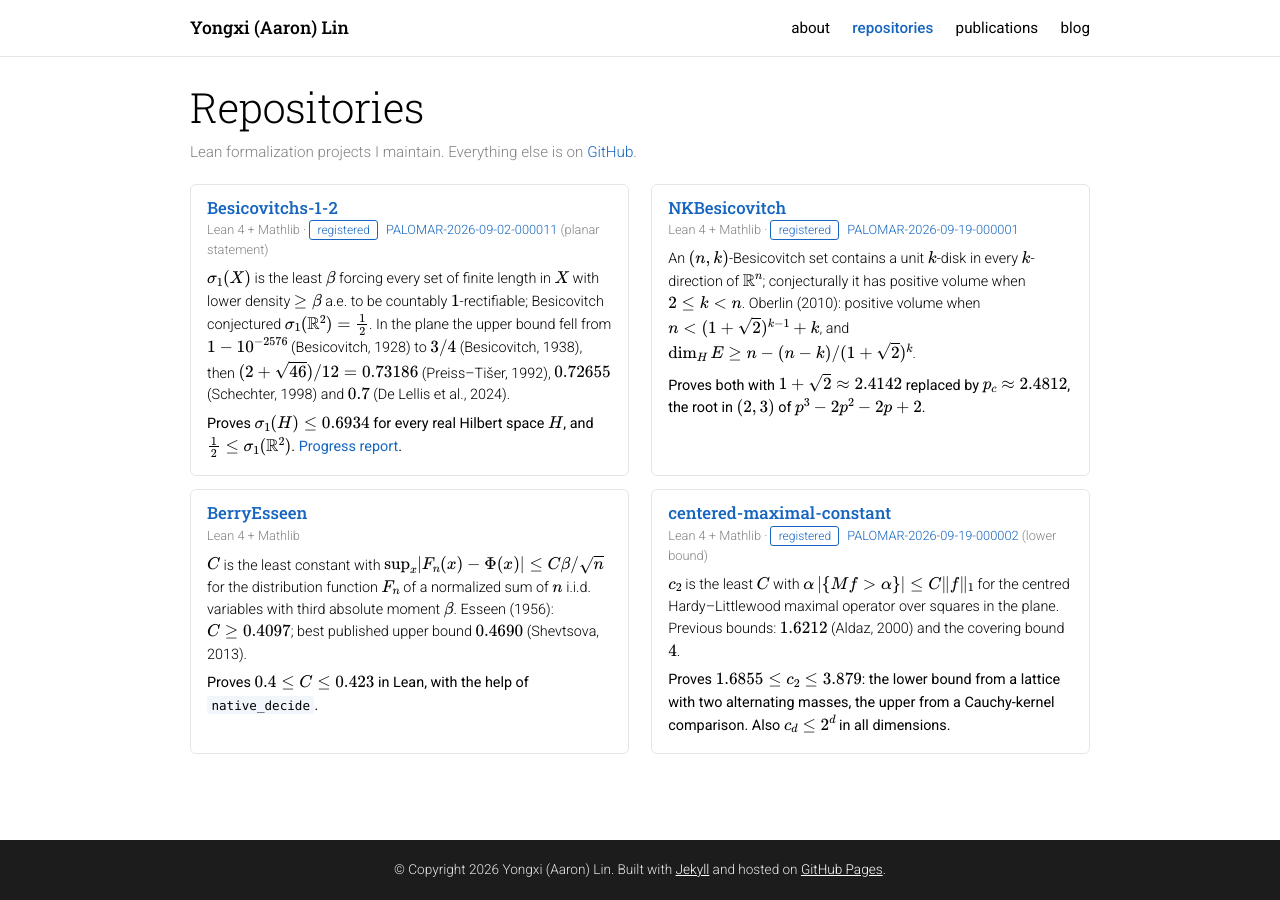
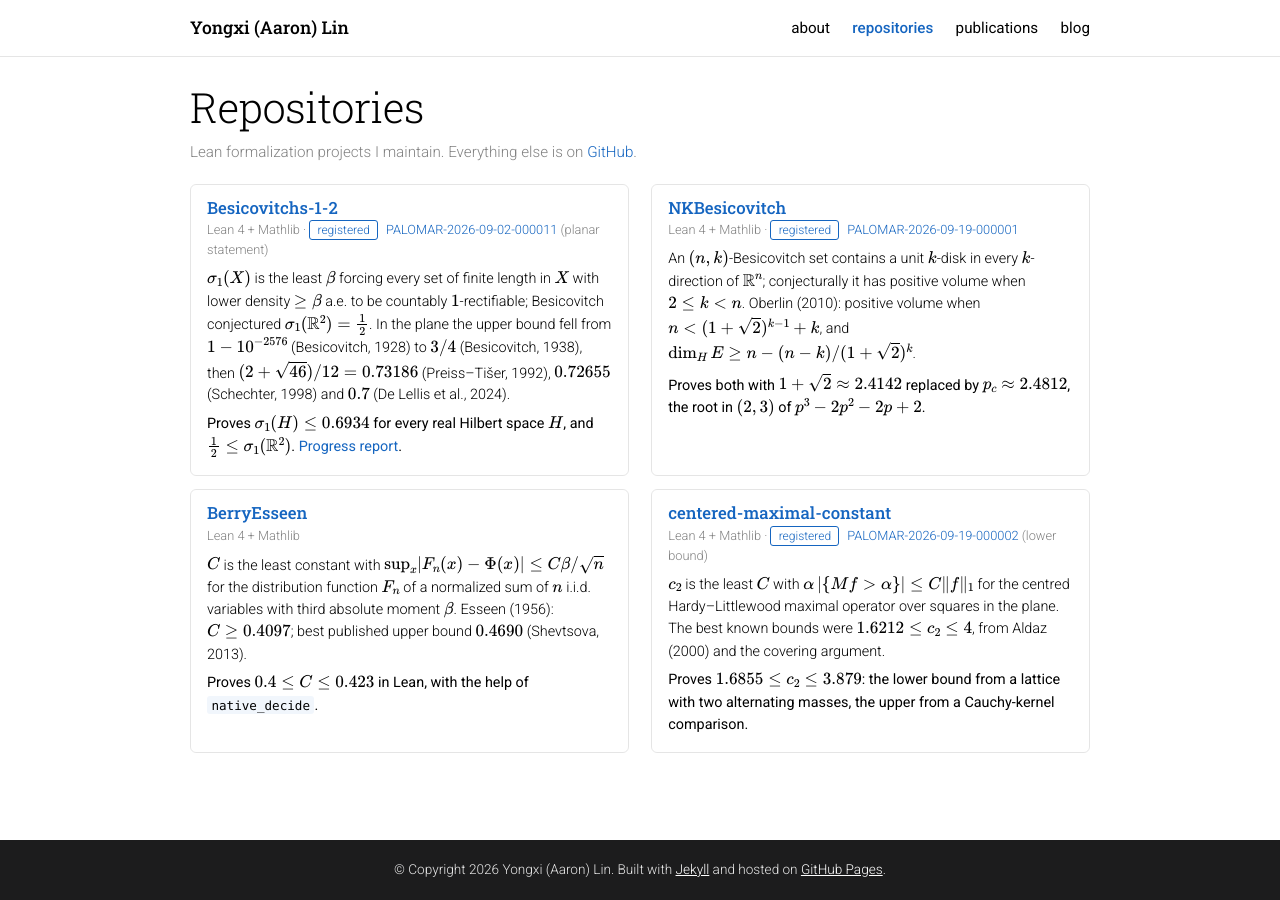
Before and after one commit to CoolRmal/coolrmal.github.io, a Jekyll site: the page built from repositories.md, in a window 1280 px wide. Built offline with Jekyll 4.4.1, drawn with Linux system fonts in a browser that asks for light colours; formulas are drawn with MathJax 3.

Commit message:
Clarify which previous bound was which on the maximal-constant card
Co-Authored-By: Claude Opus 5 <noreply@anthropic.com>

```diff
--- a/repositories.md
+++ b/repositories.md
@@ -56,12 +56,12 @@ nav: repositories
   <p class="entry-meta">Lean 4 + Mathlib &middot; <span class="badge">registered</span> <a href="https://palomar-registry.org/entry?id=PALOMAR-2026-09-19-000002&amp;version=1" target="_blank" rel="noopener noreferrer">PALOMAR-2026-09-19-000002</a> (lower bound)</p>
   <p>
     $c_2$ is the least $C$ with $\alpha\,\lvert\{Mf\gt\alpha\}\rvert\le C\lVert f\rVert_1$ for the
-    centred Hardy&ndash;Littlewood maximal operator over squares in the plane. Previous bounds:
-    $1.6212$ (Aldaz, 2000) and the covering bound $4$.
+    centred Hardy&ndash;Littlewood maximal operator over squares in the plane. The best known bounds
+    were $1.6212\le c_2\le 4$, from Aldaz (2000) and the covering argument.
   </p>
   <p class="repo-result">
     Proves $1.6855\le c_2\le 3.879$: the lower bound from a lattice with two alternating masses, the
-    upper from a Cauchy-kernel comparison. Also $c_d\le 2^d$ in all dimensions.
+    upper from a Cauchy-kernel comparison.
   </p>
 </div>
 
```
